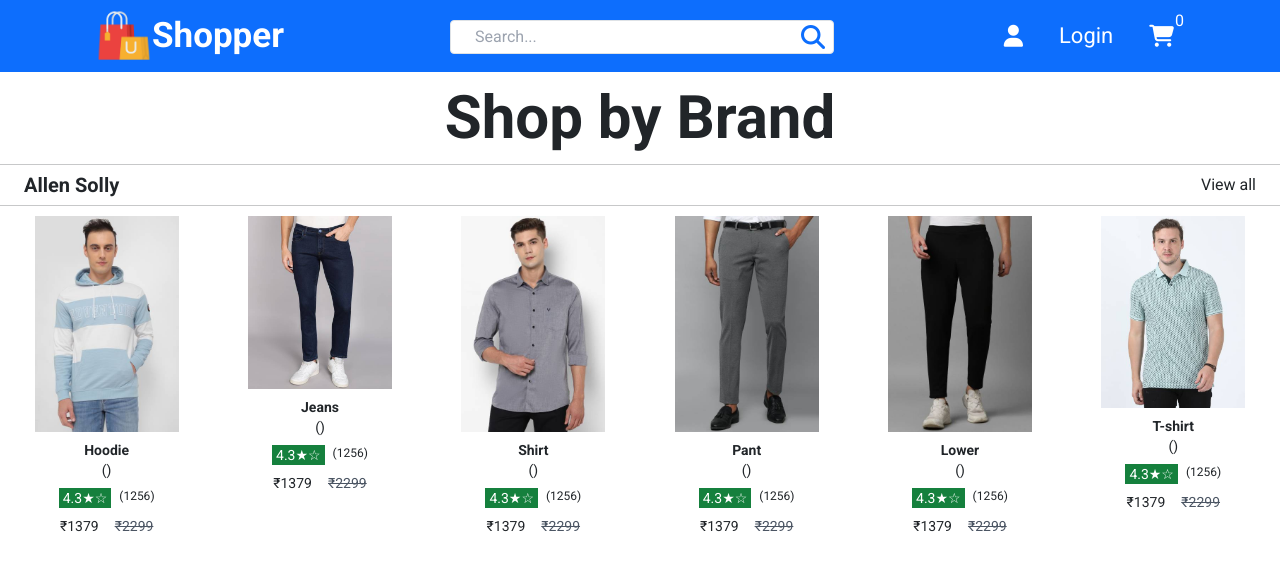
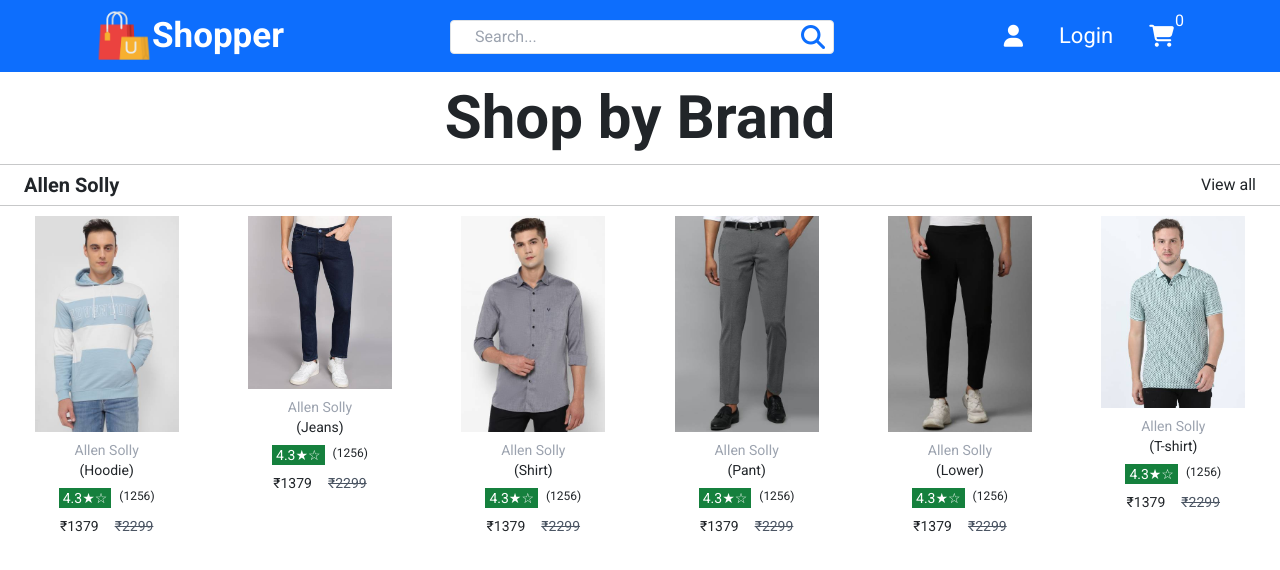
Before and after one commit to arjun-krgupta/shopper, a React (Vite) app: page /men in a window 1280 px wide. Shown: the top 570 px of the page. Built offline with nearby package versions, Linux system fonts and the light colour scheme.

Commit message:
update men.jsx

```diff
--- a/src/Pages/Men.jsx
+++ b/src/Pages/Men.jsx
@@ -20,8 +20,8 @@
               <div className="flex flex-col items-center gap-2 w-36 sm:w-40 md:w-44 px-3 " key={i}>
                 <img src={val.image} alt="" className='max-w-full h-auto' />
                <div className="flex flex-col items-center">
-                <div className="text-sm font-bold">{val.name}</div>
-                <div className="text-sm">({val.detail})</div>
+                <div className="text-sm text-gray-400">{val.brand}</div>
+                <div className="text-sm">({val.name})</div>
                </div>
                 <div className="flex gap-2">
                     <div className="text-sm px-1 bg-green-700 text-white">{val.rating}☆</div>
```
